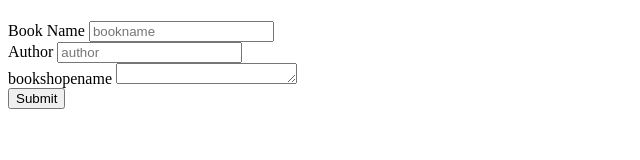
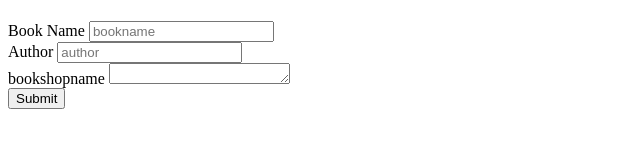
Before and after one commit to 7PhyoPhyo7/Chatbot_Book, a website: page public/testing.ejs in a window 1280 px wide. Shown: the full height of the page, 0-640 px from the left. Drawn offline with nearby package versions, Linux system fonts and the light colour scheme; files that its build step writes are made by us from their sources.

Commit message:
Update testing.ejs

```diff
--- a/public/testing.ejs
+++ b/public/testing.ejs
@@ -52,8 +52,8 @@
     <input type="text" class="form-control" id="author" name="author" placeholder="author">
   </div>
   <div class="form-group">
-    <label for="">bookshopename</label>
-    <textarea class="form-control" id="bookshopename" name="bookshopename" rows="1"></textarea>
+    <label for="bookshopname">bookshopname</label>
+    <textarea class="form-control" id="bookshopname" name="bookshopname" rows="1"></textarea>
   </div>
     <input type="hidden"  id="sender" name="sender" value="<%= sender_id %>">
   <input type="submit" value="Submit">
```
